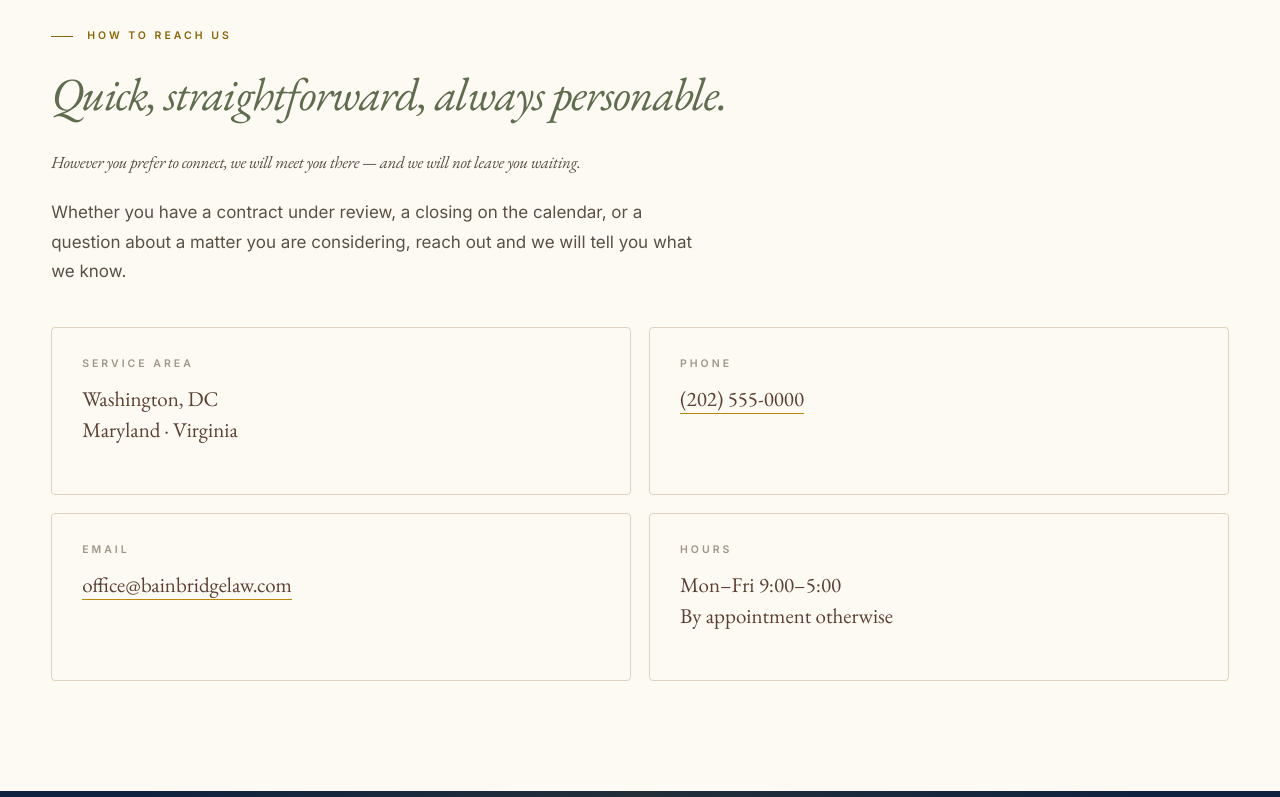
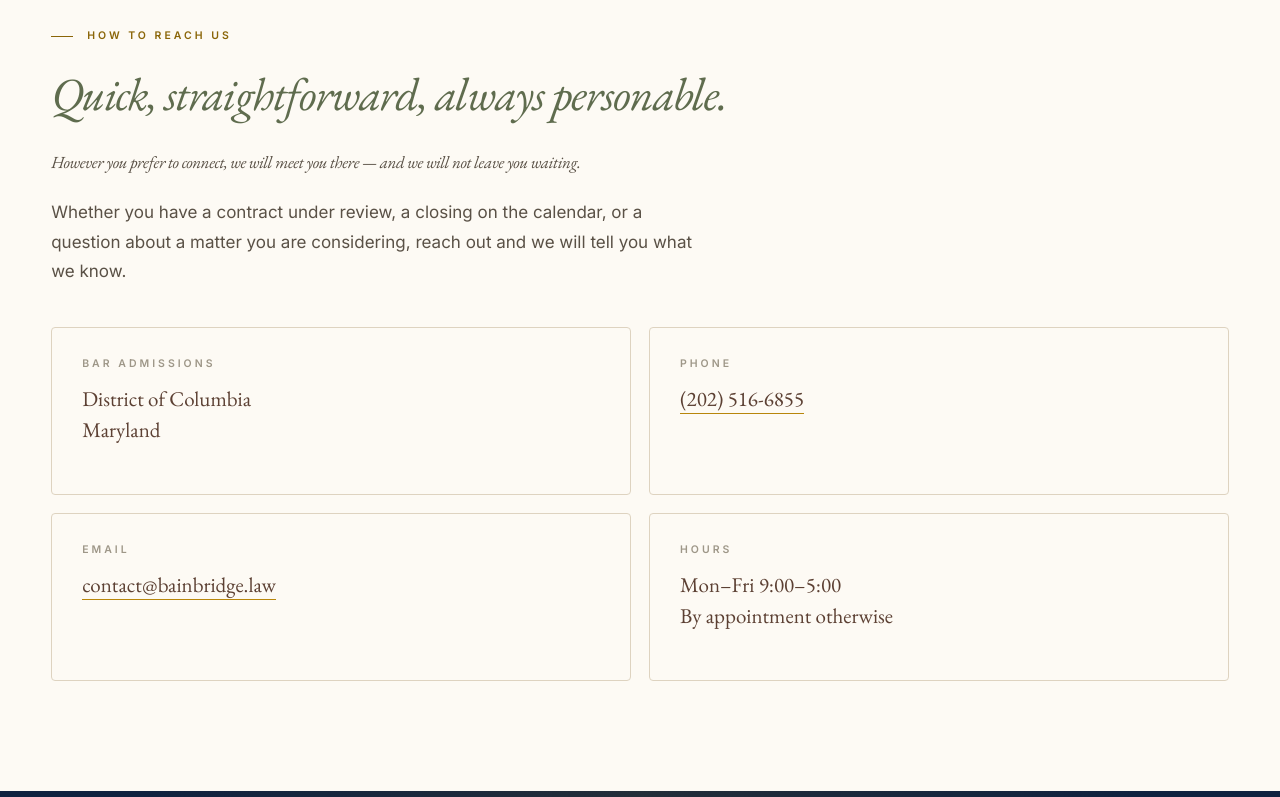
Before and after one commit to tjcandesign/bainbridge-law, a Next.js app: page /contact in a window 1280 px wide. Shown: the part 527-1324 px from the top of the page. Built offline with nearby package versions, Linux system fonts and the light colour scheme.

Commit message:
Auto-commit changes

```diff
--- a/src/app/contact/page.tsx
+++ b/src/app/contact/page.tsx
@@ -5,7 +5,7 @@
 export const metadata: Metadata = {
   title: "Contact",
   description:
-    "Contact Bainbridge Law — serving Washington, DC, Maryland, and Virginia. Call, email, or schedule a consultation.",
+    "Contact Bainbridge Law — licensed in the District of Columbia and Maryland. Call, email, or schedule a consultation.",
 };
 
 export default function Contact() {
@@ -33,24 +33,25 @@
           </p>
           <div className="contact-info">
             <div className="contact-block">
-              <div className="label">Service Area</div>
+              <div className="label">Bar Admissions</div>
               <p className="value">
-                Washington, DC
+                District of Columbia
                 <br />
-                Maryland · Virginia
+                Maryland
               </p>
             </div>
             <div className="contact-block">
               <div className="label">Phone</div>
               <p className="value">
-                <a href="tel:+12025550000">(202) 555-0000</a>
+                <a href="tel:+12025166855">(202) 516-6855</a>
               </p>
             </div>
             <div className="contact-block">
               <div className="label">Email</div>
               <p className="value">
-                <a href="mailto:office@bainbridgelaw.com">
-                  office@bainbridgelaw.com
+                {/* TODO: replace placeholder when firm email is finalized */}
+                <a href="mailto:contact@bainbridge.law">
+                  contact@bainbridge.law
                 </a>
               </p>
             </div>
```
